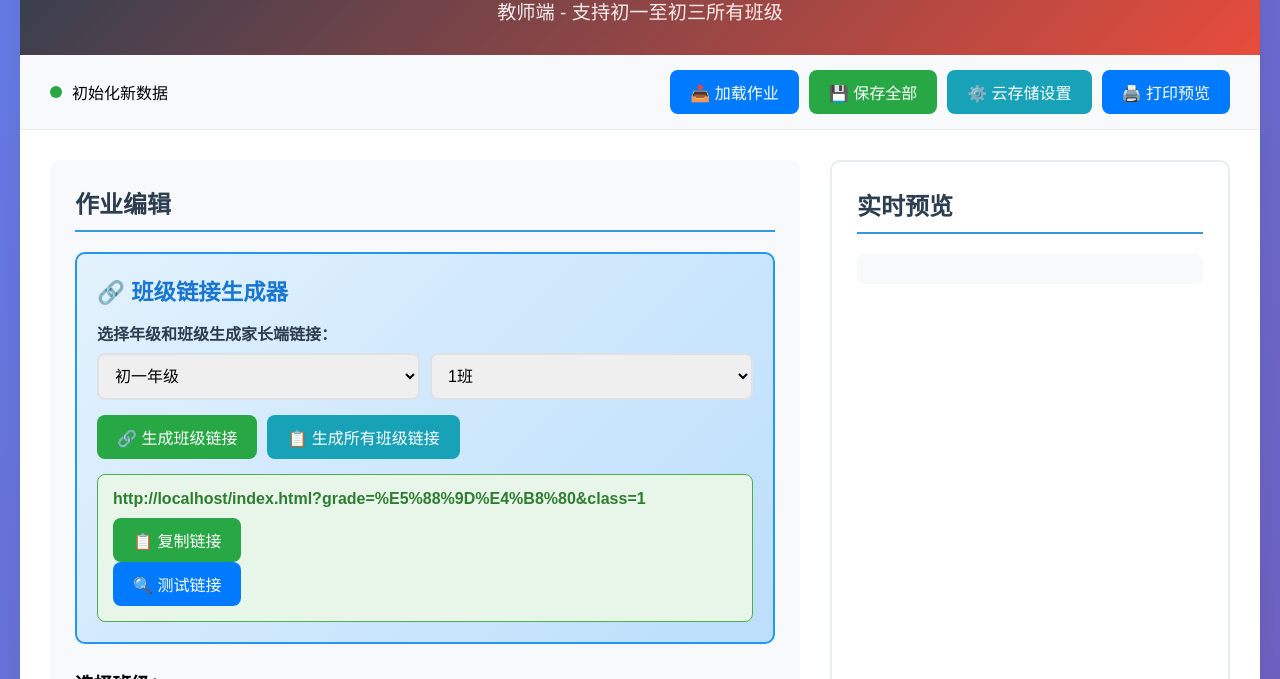
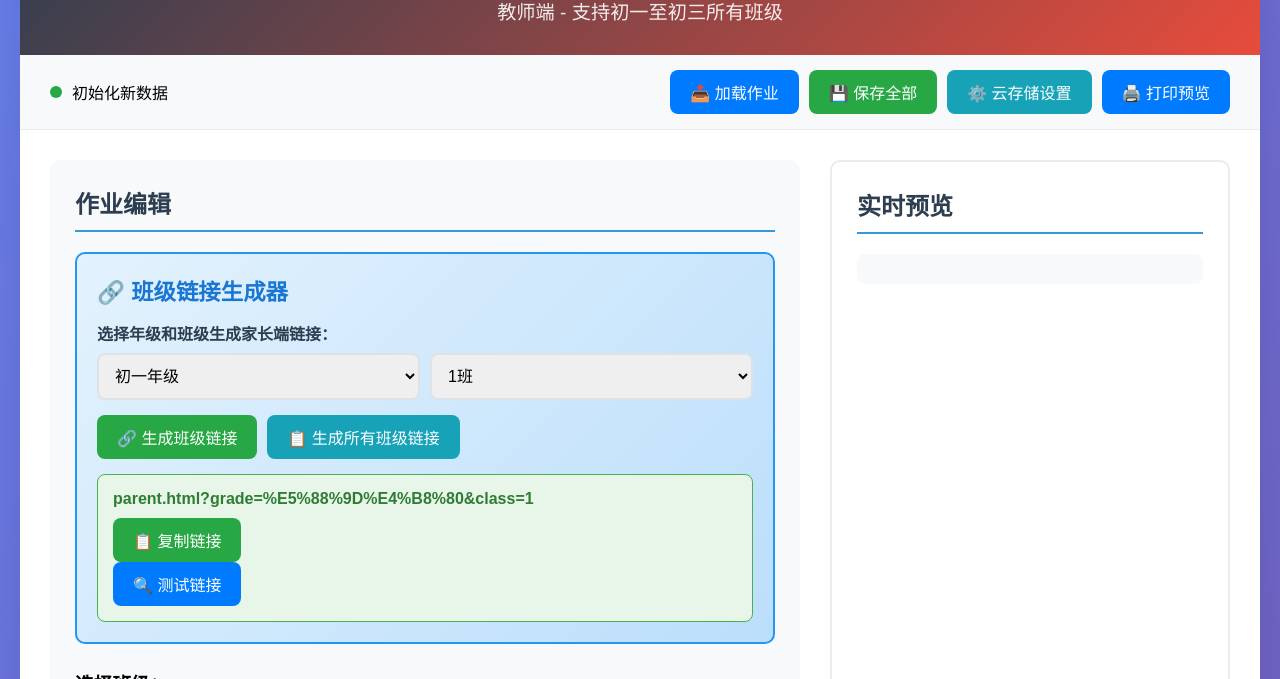
Before and after one commit to pyvod/myweb, a plain HTML site: page index.html in a window 1280 px wide. Both pictures are taken after a click on the button "🔗 生成班级链接". Shown: the part 121-800 px from the top of the page. Drawn offline with Linux system fonts and the light colour scheme; no server answers.

Commit message:
Update index.html

```diff
--- a/index.html
+++ b/index.html
@@ -1037,7 +1037,7 @@
             const parentPage = baseUrl.replace('teacher', 'parent') || baseUrl.replace(/\.html$/, 'parent.html');
 
             // 生成家长端链接
-            const parentUrl = `${parentPage}?grade=${encodeURIComponent(grade)}&class=${classNum}`;
+            const parentUrl = `parent.html?grade=${encodeURIComponent(grade)}&class=${classNum}`;
 
             // 显示生成的链接
             document.getElementById('classLinkText').textContent = parentUrl;
```
